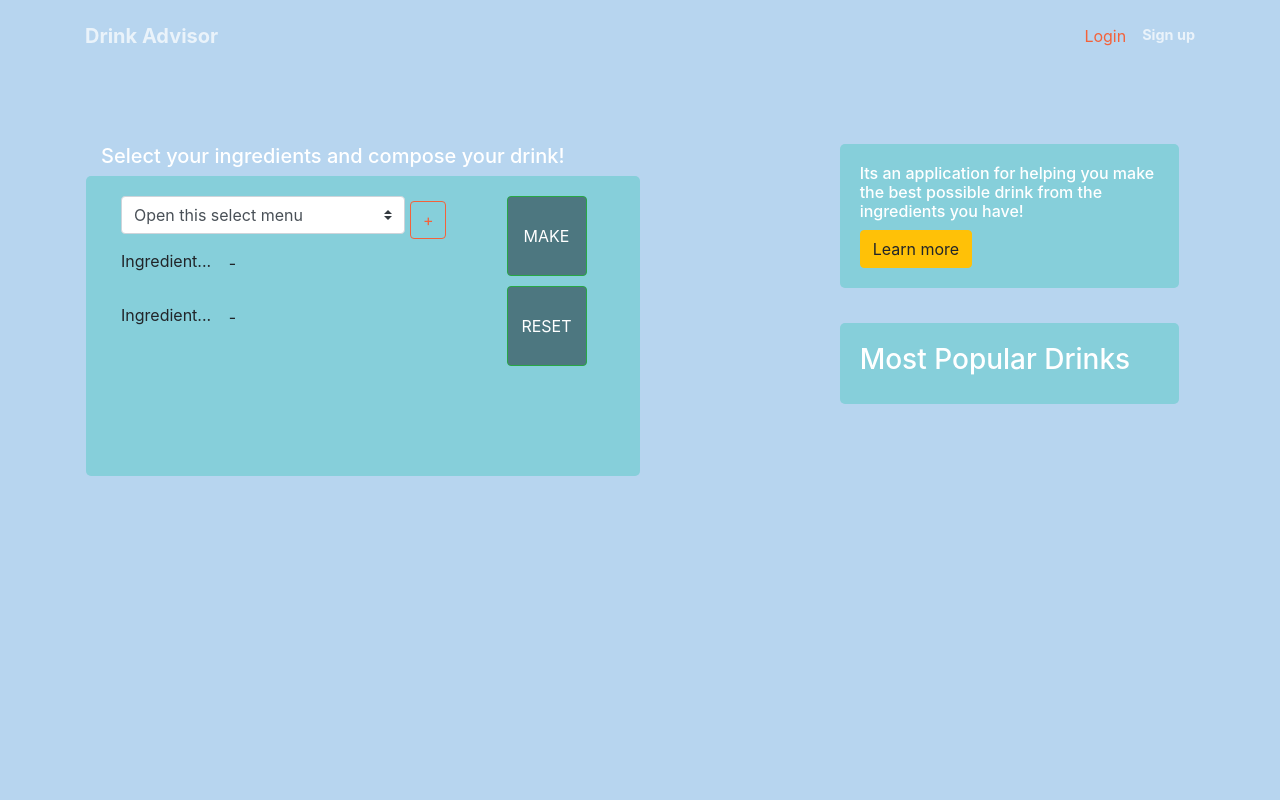
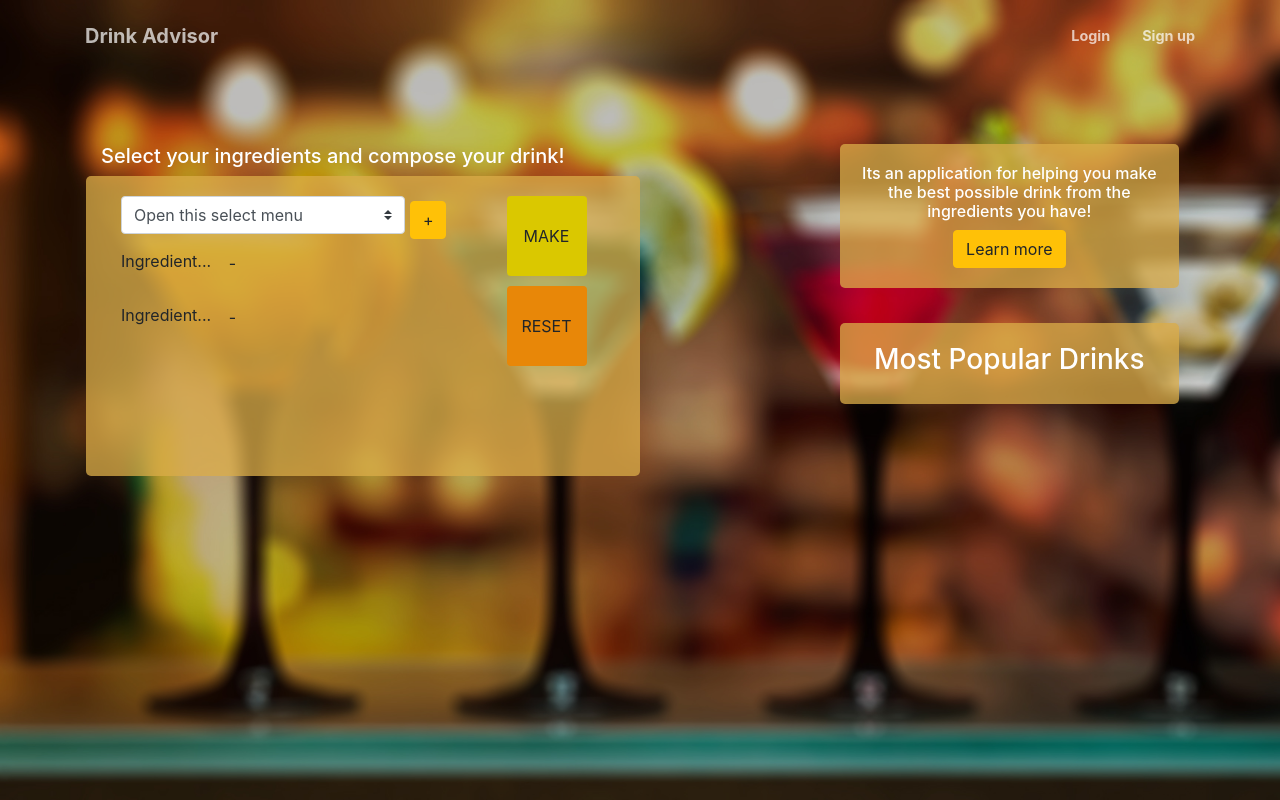
Before and after one commit to cocoyenn/pite_projekt_drink, a Django app: page /app/ in a window 1280 px wide. Run offline with Django 3.2, Linux system fonts and the light colour scheme; some libraries are stand-ins or nearby versions.

Commit message:
updated homepage/login page

```diff
--- a/app/templates/app/base.html
+++ b/app/templates/app/base.html
@@ -37,9 +37,12 @@
                     {# Some logic on what to display for last item#}
                     {% if user.is_authenticated %}
                     <li><a> Logged as {{user.first_name}}</a></li>
-                      <li><a href="{% url 'app-logout' %}">Logout</a></li>
+                      <li>
+                          <a href="{% url 'app-logout' %}">Logout</a>
+                      </li>
                     {% else %}
-                      <li><a class="navbar-link" href="{% url 'app-login' %}">Login</a></li>
+                      <li class="nav-item">
+                          <a class="nav-link js-scroll-trigger" href="{% url 'app-login' %}">Login</a></li>
                       <li class="nav-item">
                           <a class="nav-link js-scroll-trigger" href="{% url 'app-register' %}">Sign up</a>
                       </li>
--- a/app/templates/app/home.html
+++ b/app/templates/app/home.html
@@ -3,10 +3,10 @@
 {% block main-content %}
 <!-- Left content -->
 
-    <div class="col-md-6 mySection myLeft">
+    <div class="col-md-6 myLeft">
         <h5 class="text-white">Select your ingredients and compose your drink!</h5>
 
-        <div class="row drinkPanel">
+        <div class="row roundedPanel mySection">
 
             <div class="col-md-9 ingredientsPanel">
                 <select class="browser-default custom-select mySelect">
@@ -15,7 +15,7 @@
                     <option value="2">Two</option>
                     <option value="3">Three</option>
                 </select>
-                <button type="button" class="btn btn-outline-primary">+</button>
+                <button type="button" class="btn btn-warning">+</button>
                 <p>Ingredient...
                 <button type="button" class="btn">-</button>
                 </p>
@@ -25,8 +25,8 @@
             </div>
 
             <div class="col-md-3 buttonsPanel">
-                <button type="button" class="btn btn-success myButton">MAKE</button>
-                <button type="button" class="btn btn-success myButton">RESET</button>
+                <button type="button" class="btn myButton makeButton">MAKE</button>
+                <button type="button" class="btn myButton resetButton">RESET</button>
             </div>
         </div>
     </div>
@@ -36,15 +36,15 @@
 
 
 <!-- Right content -->
-<div class="col-md-4 mySection myRight">
+<div class="col-md-4 myRight">
 
-    <div class="aboutSection">
+    <div class="aboutSection mySection">
     <h6 class="text-white">Its an application for helping you make the best possible drink from
     the ingredients you have!</h6>
     <button type="button" class="btn btn-warning">Learn more</button>
         </div>
 
-    <div class="popularSection">
+    <div class="popularSection mySection">
     <h3 class="text-white">Most Popular Drinks</h3>
         </div>
 
--- a/assets/styles/style.css
+++ b/assets/styles/style.css
@@ -1,32 +1,34 @@
 .mainContent {
-    background: #b7d5ef;
+    background: url("../images/background2.jpg");
+    background-size: cover;
     height: 100%;
+    background-repeat: no-repeat;
+    background-attachment: fixed;
 }
 
 .mySection {
+    background: rgba(218, 172, 73, 0.76);
 }
 
 .myLeft {
-    background: #b7d5ef;
+
 }
 
 .myRight {
-    background: #b7d5ef;
+
 }
 
-.drinkPanel {
-    background: #86cfda;
+.roundedPanel {
     border-radius: 5px;
     min-height: 300px;
     padding: 20px;
 }
 
 .ingredientsPanel {
-    background: #86cfda;
+
 }
 
 .buttonsPanel {
-    background: #86cfda;
 }
 
 .mySelect {
@@ -38,11 +40,18 @@
     width: 80px;
     height: 80px;
     margin-bottom: 10px;
-    background: #4d7780;
+}
+
+.makeButton {
+    background: rgb(218, 200, 0);
+}
+
+.resetButton {
+    background: rgb(232, 135, 8);
 }
 
 .myPause {
-    background: #b7d5ef;
+
 }
 
 .myIngredient {
@@ -52,14 +61,18 @@
 }
 
 .aboutSection {
-    background: #86cfda;
     border-radius: 5px;
     padding: 20px;
     margin-bottom: 35px;
+    text-align: center;
 }
 
 .popularSection {
-    background: #86cfda;
     border-radius: 5px;
     padding: 20px;
+    text-align: center;
 }
+
+.centeredText {
+    text-align: center;
+}
```
Also changed, not shown: app/forms.py (+7 -4 lines), app/templates/app/login.html (+6 -6 lines), app/templates/app/register.html (+5 -5 lines), assets/images/background.jpg (added), assets/images/background2.jpg (added).
